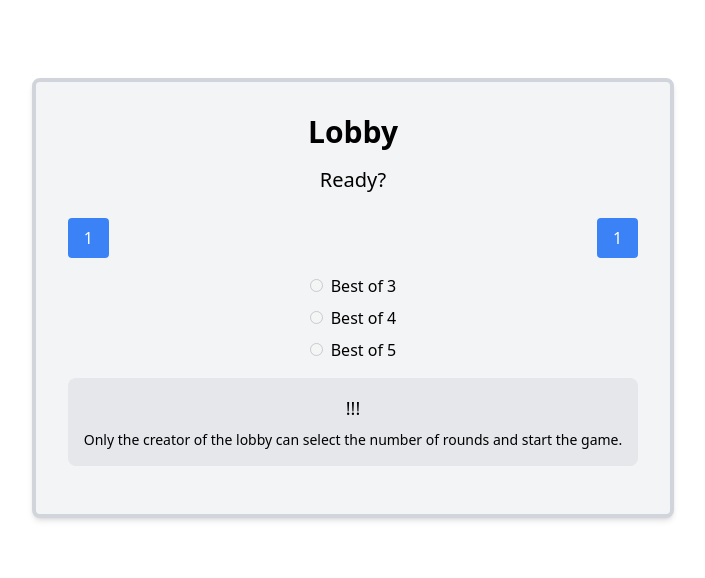
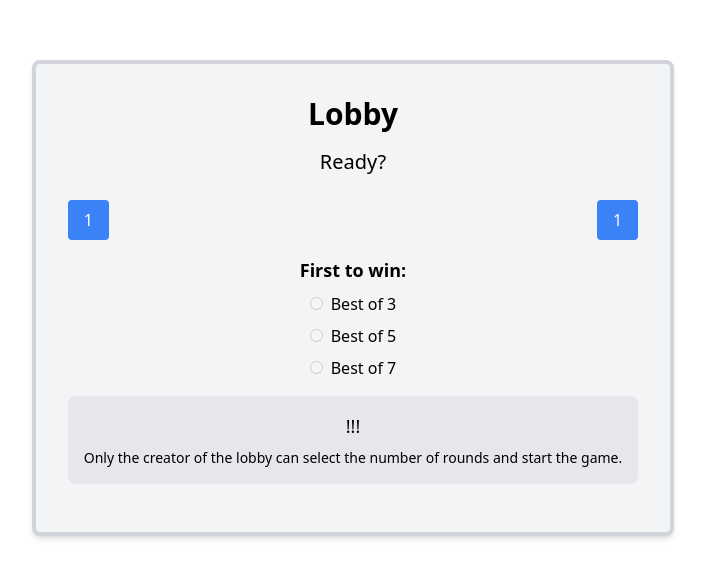
Before and after one commit to wapil05/term-project-olfe, a React (Vite) app in the folder RockPaperScissorsApp/: page /lobby/1/1/1 in a window 1280 px wide. Shown: the part 134-712 px from the top of the page, without its empty margins (287-992 px from the left). Built offline with nearby package versions, Linux system fonts and the light colour scheme; no server answers.

Commit message:
Started core mech implementation
works by showing opponents symbol aftrer time. TODO: calculate standing and repeat gameloop

```diff
--- a/RockPaperScissorsApp/src/App.tsx
+++ b/RockPaperScissorsApp/src/App.tsx
@@ -18,7 +18,7 @@ function App() {
           element={<LobbyScreen />}
         />
         <Route
-          path="/game/:lobbyName/:player1/:player2/:rounds"
+          path="/game/:lobbyName/:player1/:player2/:selectedOption"
           element={<GameScreen />}
         />
       </Routes>
--- a/RockPaperScissorsApp/src/pages/GameScreen.tsx
+++ b/RockPaperScissorsApp/src/pages/GameScreen.tsx
@@ -1,12 +1,16 @@
 import React, { useState, useEffect } from "react";
 import { useAtom } from "jotai";
 import { useParams } from "react-router-dom";
+import { activePlayerAtom, socketAtom } from "../components/states";
 
 function GameScreen() {
   const [selectedSymbol, setSelectedSymbol] = useState("");
-  const [timer, setTimer] = useState(10);
+  const [opponentSymbol, setOpponentSymbol] = useState("");
+  const [timer, setTimer] = useState(3);
   const [isTimerActive, setIsTimerActive] = useState(true);
-  const { player1, player2 } = useParams();
+  const { player1, player2, lobbyName, selectedOption } = useParams();
+  const [activePlayer] = useAtom(activePlayerAtom);
+  const [socket] = useAtom(socketAtom);
 
   useEffect(() => {
     const countdown = setInterval(() => {
@@ -39,7 +43,22 @@ function GameScreen() {
       setSelectedSymbol(randomSymbol);
       setIsTimerActive(false);
     }
+    console.log(selectedSymbol);
+
+    socket.emit("selectedSymbolChanged", {
+      lobbyName,
+      player: activePlayer,
+      selectedSymbol,
+    });
   }, [timer, selectedSymbol]);
+
+  useEffect(() => {
+    socket.on("selectedSymbolChanged", (data) => {
+      if (data.player !== activePlayer) {
+        setOpponentSymbol(data.selectedSymbol);
+      }
+    });
+  }, []);
 
   return (
     <div className="flex flex-col items-center justify-center h-screen border border-black bg-gray-100 p-2">
@@ -48,15 +67,21 @@ function GameScreen() {
       </div>
       <div className="flex justify-center mb-2">
         <div className="flex flex-col items-center mr-4">
-          <div className="bg-gray-200 rounded-lg p-2 mb-1">{player1}</div>
+          <div className="bg-gray-200 rounded-lg p-2 mb-1">{activePlayer}</div>
           <div className="bg-white rounded-lg p-4 text-2xl border border-gray-300">
             {selectedSymbol === "" ? "-" : selectedSymbol}
           </div>
         </div>
         <div className="flex flex-col items-center">
-          <div className="bg-gray-200 rounded-lg p-2 mb-1">{player2}</div>
+          <div className="bg-gray-200 rounded-lg p-2 mb-1">
+            {activePlayer === player2 ? player1 : player2}
+          </div>
           <div className="bg-gray-200 rounded-lg p-4 text-2xl border border-gray-300">
-            -
+            {timer === 0
+              ? opponentSymbol === ""
+                ? "-"
+                : opponentSymbol
+              : "Waiting..."}
           </div>
         </div>
       </div>
--- a/RockPaperScissorsApp/src/pages/LobbyScreen.tsx
+++ b/RockPaperScissorsApp/src/pages/LobbyScreen.tsx
@@ -98,14 +98,14 @@ function LobbyScreen() {
         </div>
         <div className="mb-4">
           <h3 className="text-lg mb-2">
-            <span className="font-bold">{selectedOption}</span>
+            <span className="font-bold">First to win: {selectedOption}</span>
           </h3>
           <label className="block mb-2">
             <input
               type="radio"
-              value="Best of 3"
-              checked={selectedOption === "Best of 3"}
-              onChange={() => handleOptionSelect("Best of 3")}
+              value="2"
+              checked={selectedOption === "2"}
+              onChange={() => handleOptionSelect("2")}
               className="mr-2"
               disabled={!isCreator}
             />
@@ -114,24 +114,24 @@ function LobbyScreen() {
           <label className="block mb-2">
             <input
               type="radio"
-              value="Best of 4"
-              checked={selectedOption === "Best of 4"}
-              onChange={() => handleOptionSelect("Best of 4")}
+              value="3"
+              checked={selectedOption === "3"}
+              onChange={() => handleOptionSelect("3")}
               className="mr-2"
               disabled={!isCreator}
             />
-            Best of 4
+            Best of 5
           </label>
           <label className="block">
             <input
               type="radio"
-              value="Best of 5"
-              checked={selectedOption === "Best of 5"}
-              onChange={() => handleOptionSelect("Best of 5")}
+              value="4"
+              checked={selectedOption === "4"}
+              onChange={() => handleOptionSelect("4")}
               className="mr-2"
               disabled={!isCreator}
             />
-            Best of 5
+            Best of 7
           </label>
         </div>
         <div className="bg-gray-200 rounded-lg p-4 mb-4">
```
Also changed, not shown: 1 other file (tests, documents, lock files or other folders).
